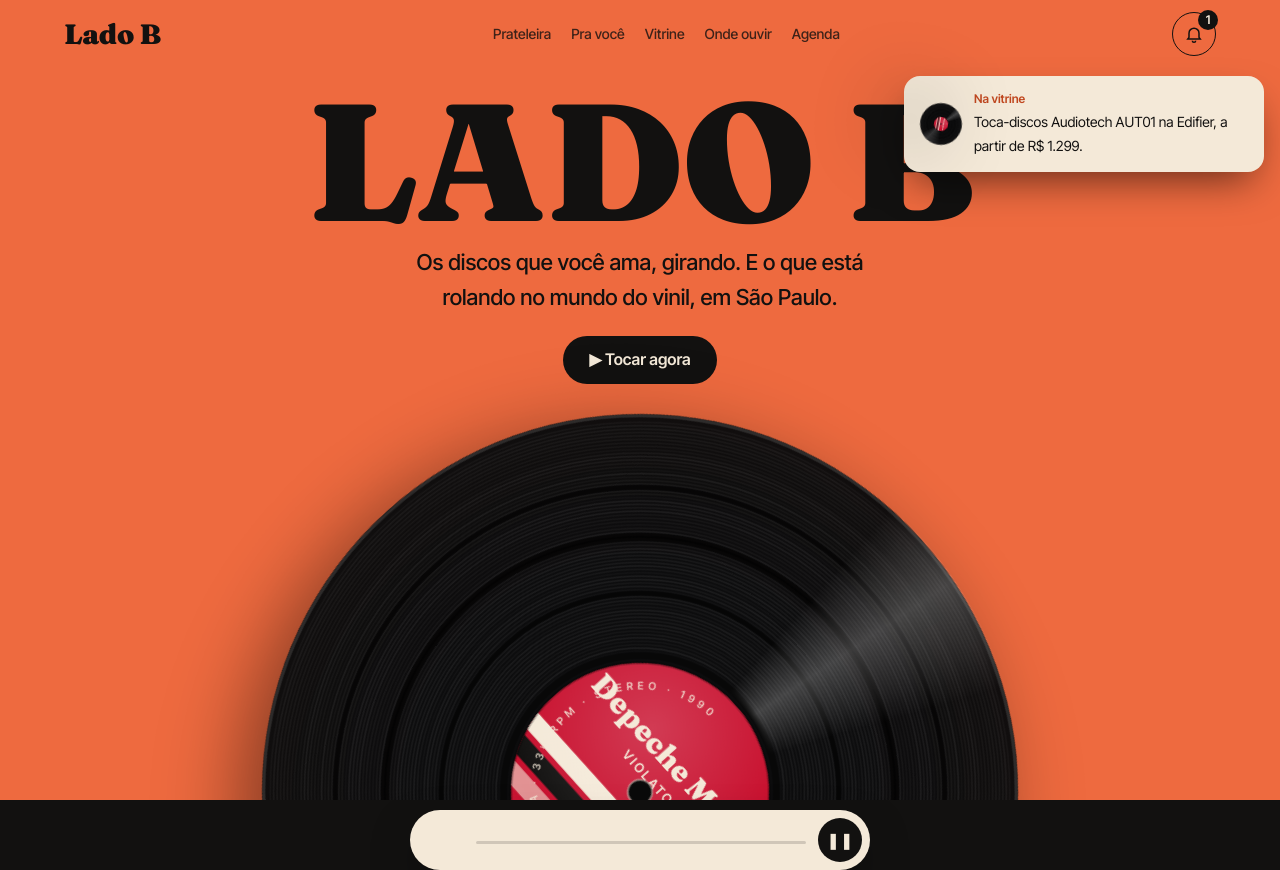
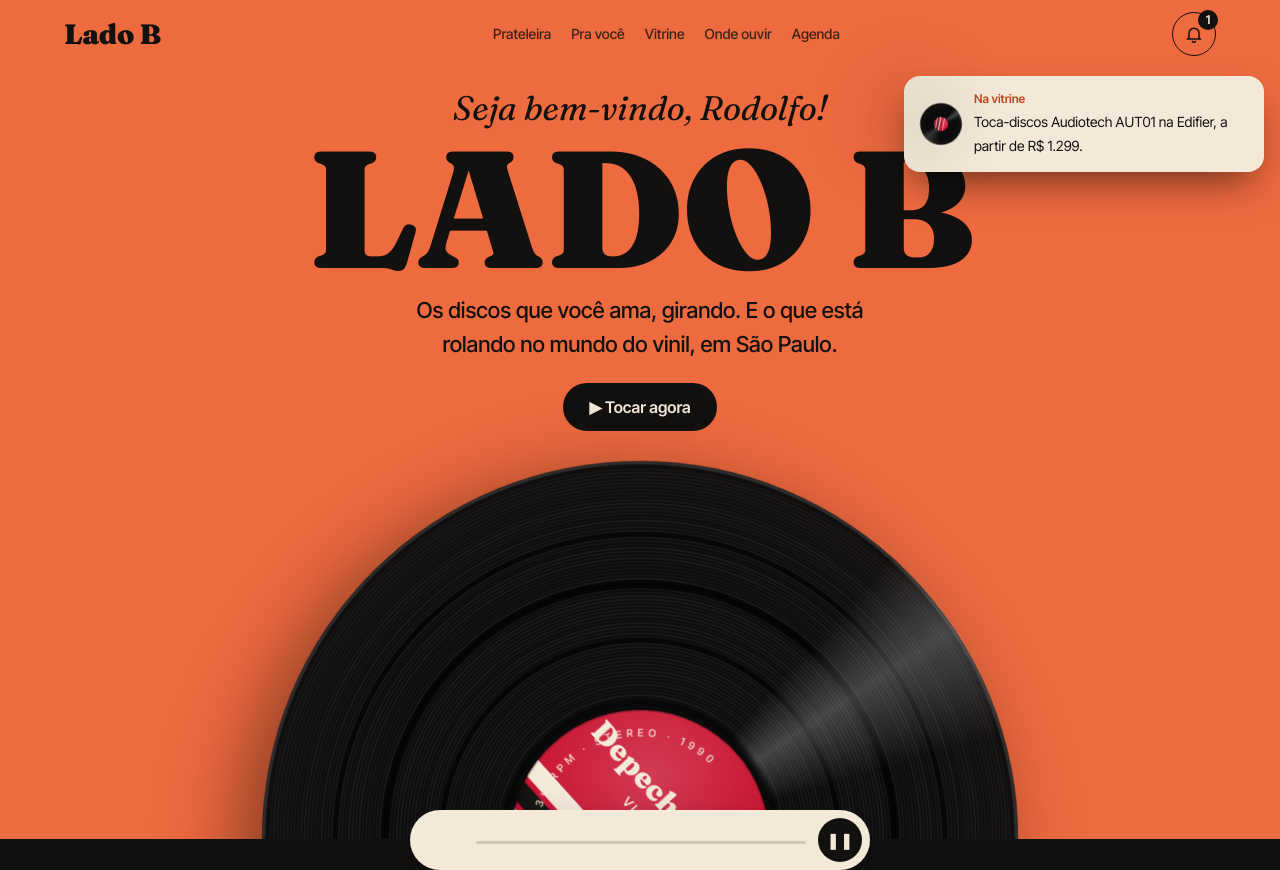
Before and after one commit to julianapupon-prog/ladob, a plain HTML site: page index.html in a window 1280 px wide. Shown: the top 870 px of the page. Drawn offline with Linux system fonts and the light colour scheme; animation ran at ten frames a second.

Commit message:
Boas-vindas ao Rodolfo no topo
Co-Authored-By: Claude Opus 5.5 <noreply@anthropic.com>
Claude-Session: https://claude.ai/code/session_01A4XT8vp9dUTtzFeTpYnBb7

```diff
--- a/index.html
+++ b/index.html
@@ -35,6 +35,7 @@ header.solid .bell b{background:var(--or);color:var(--dk)}
 /* hero */
 .hero{background:var(--or);color:var(--dk);min-height:100svh;display:grid;grid-template-rows:auto 1fr;overflow:hidden;position:relative;padding-top:90px;text-align:center}
 .hero h1{font-size:clamp(64px,13vw,190px);line-height:.85;margin:0;text-transform:uppercase}
+.hero p.hi{font:italic 400 clamp(22px,3vw,34px)/1.1 "Fraunces",Georgia,serif;font-variation-settings:"SOFT" 100,"WONK" 1;margin:0 auto 10px}
 .hero p{font-size:clamp(17px,2vw,22px);margin:14px auto 22px;max-width:36ch;font-weight:500}
 .btn{min-height:48px;border:0;border-radius:24px;padding:0 26px;background:var(--dk);color:var(--ink);font-weight:600}
 .btn.ghost{background:none;border:1.5px solid currentColor;color:inherit}
@@ -136,6 +137,7 @@ footer p{color:var(--mute);font-size:14px}
 <main id="topo">
 <section class="hero" id="hero">
   <div>
+    <p class="hi">Seja bem-vindo, Rodolfo!</p>
     <h1 class="d">Lado B</h1>
     <p>Os discos que você ama, girando. E o que está rolando no mundo do vinil, em São Paulo.</p>
     <button class="btn" id="hplay">▶ Tocar agora</button>
```
